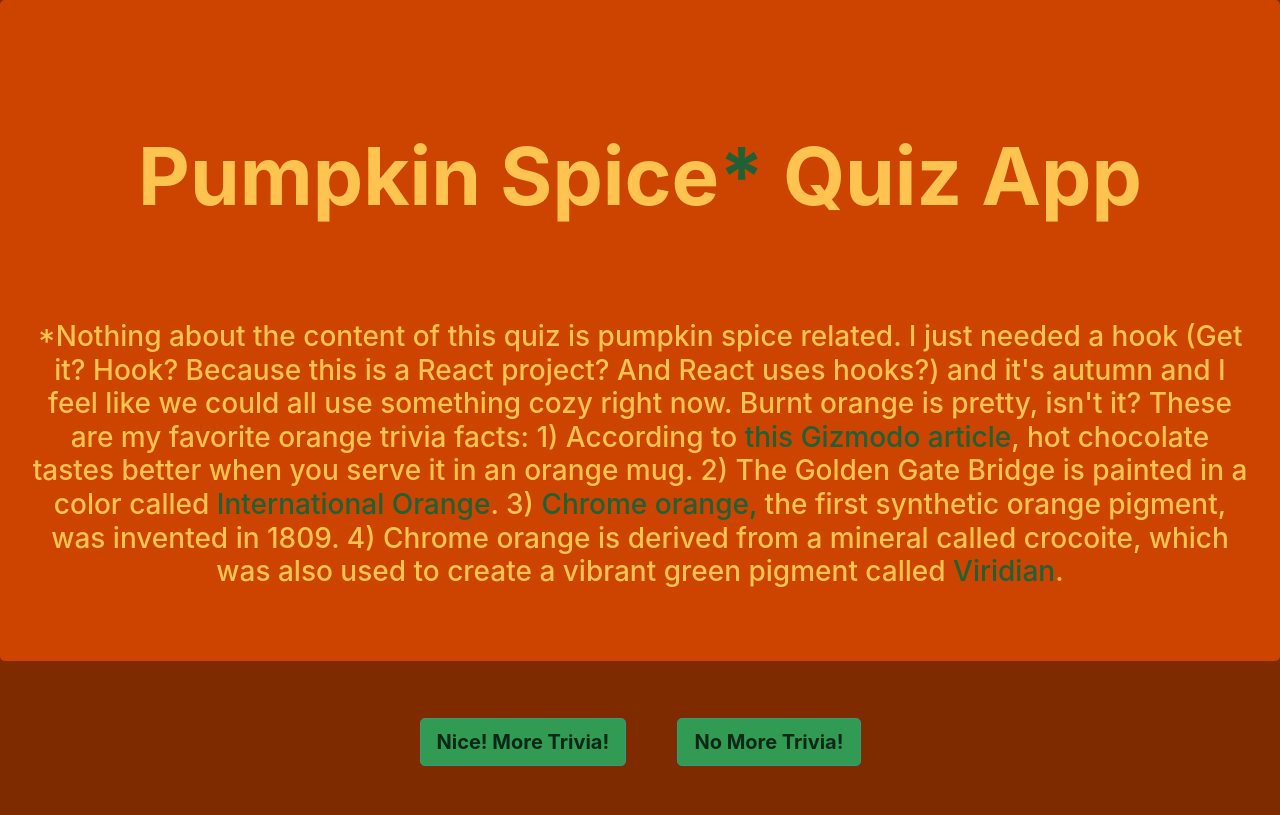
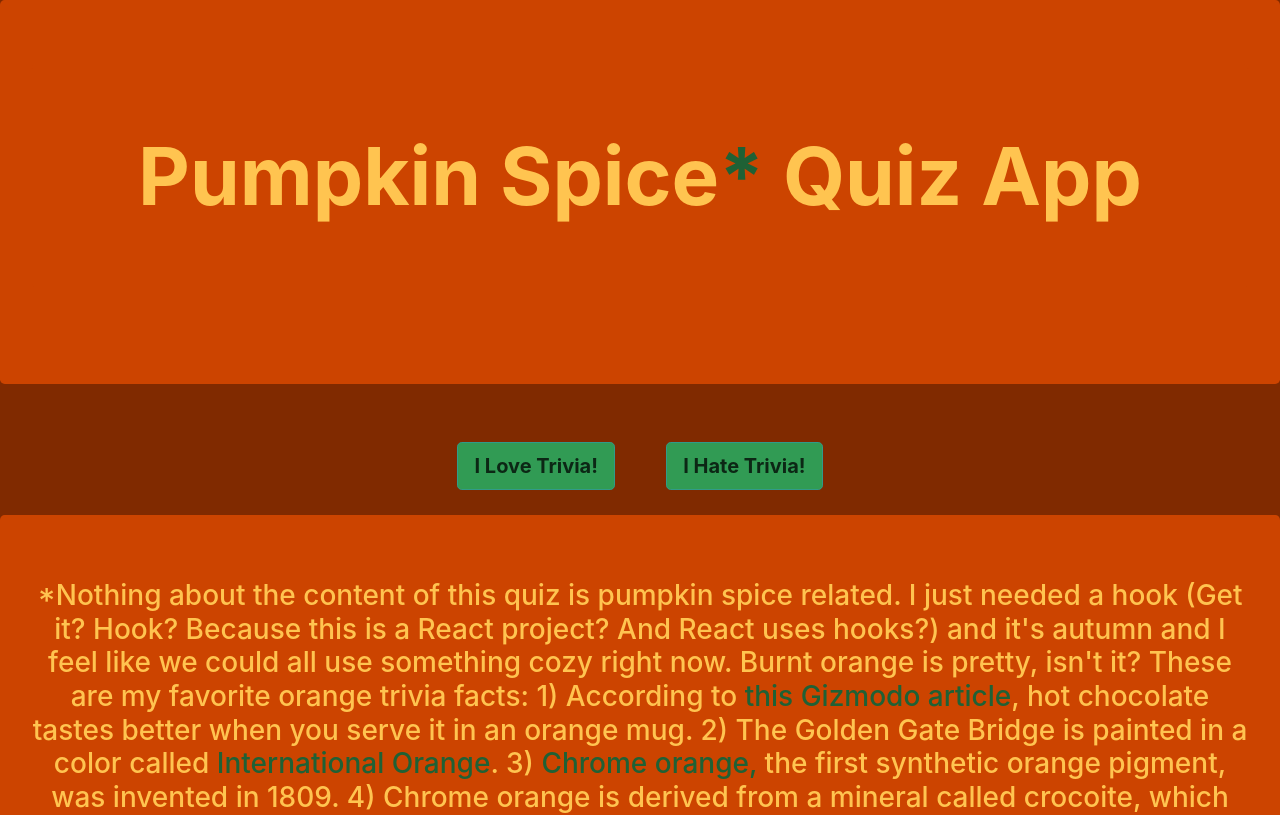
Before and after one commit to Jess-White/three-roads-app, a React (Create React App) app: page / in a window 1280 px wide. Shown: the top 815 px of the page. Built offline with nearby package versions, Linux system fonts and the light colour scheme.

Commit message:
changed header and footer elements

```diff
--- a/src/App.js
+++ b/src/App.js
@@ -5,6 +5,7 @@ import Modal from 'react-bootstrap/Modal';
 import ModalBody from 'react-bootstrap/ModalBody';
 import ModalFooter from 'react-bootstrap/ModalFooter';
 import Header from './Components/Header';
+import Footer from './Components/Footer';
 import Kitten from './Components/Kitten';
 import TriviaRound from './Components/TriviaRound';
 import About from './Components/About';
@@ -78,7 +79,7 @@ function App() {
         type="submit"
         onClick={handleShowAddPlayer}
       >
-        Nice! More Trivia!
+        I Love Trivia!
       </Button>
       <Button
         className="btn-lg"
@@ -94,7 +95,7 @@ function App() {
         type="submit"
         onClick={handleShowNoTrivia}
       >
-        No More Trivia!
+        I Hate Trivia!
     </Button>
     </div>
     ) : null}
@@ -228,6 +229,7 @@ function App() {
           </Modal>
         </div>
       ) : null}
+      <Footer />
     </div>
   );
 }
--- a/src/Components/Footer.js
+++ b/src/Components/Footer.js
@@ -4,13 +4,13 @@ import Jumbotron from 'react-bootstrap/Jumbotron';
 export default function Header() {
     return (
         <Jumbotron style={{backgroundColor: "#cc4400"}}>
-            <h3>These are my favorite orange trivia facts:
+            <h3>*Nothing about the content of this quiz is pumpkin spice related. I just needed a hook (Get it? Hook? Because this is a React project? And React uses hooks?) and it's autumn and I feel like we could all use something cozy right now. Burnt orange is pretty, isn't it? These are my favorite orange trivia facts:
 
               1) According to <a style={{color: "#1f6135"}} href="https://gizmodo.com/hot-chocolate-tastes-much-better-in-an-orange-cup-5972777">this Gizmodo article</a>, hot chocolate tastes better when you serve it in an orange mug.
               2) The Golden Gate Bridge is painted in a color called <a style={{color: "#1f6135"}} href="https://www.goldengate.org/bridge/history-research/bridge-features/color-art-deco-styling/">International Orange</a>.
               3) <a style={{color: "#1f6135"}} href="https://colourlex.com/project/chrome-orange/">Chrome orange,</a> the first synthetic orange pigment, was invented in 1809.
               4) Chrome orange is derived from a mineral called crocoite, which was also used to create a vibrant green pigment called <a style={{color: "#1f6135"}} href="https://colourlex.com/project/viridian/">Viridian</a>.
-              </h3>
+            </h3>
         </Jumbotron>
     )
 }
--- a/src/Components/Header.js
+++ b/src/Components/Header.js
@@ -5,13 +5,6 @@ export default function Header() {
     return (
         <Jumbotron style={{backgroundColor: "#cc4400"}}>
             <h1 style={{backgroundColor: "#cc4400"}} className="jumbotron" >Pumpkin Spice<a style={{color: "#1f6135"}} href="https://www.linkedin.com/in/jess-white-chicago/">*</a> Quiz App</h1>
-            <h3>*Nothing about the content of this quiz is pumpkin spice related. I just needed a hook (Get it? Hook? Because this is a React project? And React uses hooks?) and it's autumn and I feel like we could all use something cozy right now. Burnt orange is pretty, isn't it? These are my favorite orange trivia facts:
-
-              1) According to <a style={{color: "#1f6135"}} href="https://gizmodo.com/hot-chocolate-tastes-much-better-in-an-orange-cup-5972777">this Gizmodo article</a>, hot chocolate tastes better when you serve it in an orange mug.
-              2) The Golden Gate Bridge is painted in a color called <a style={{color: "#1f6135"}} href="https://www.goldengate.org/bridge/history-research/bridge-features/color-art-deco-styling/">International Orange</a>.
-              3) <a style={{color: "#1f6135"}} href="https://colourlex.com/project/chrome-orange/">Chrome orange,</a> the first synthetic orange pigment, was invented in 1809.
-              4) Chrome orange is derived from a mineral called crocoite, which was also used to create a vibrant green pigment called <a style={{color: "#1f6135"}} href="https://colourlex.com/project/viridian/">Viridian</a>.
-              </h3>
         </Jumbotron>
     )
 }
```
